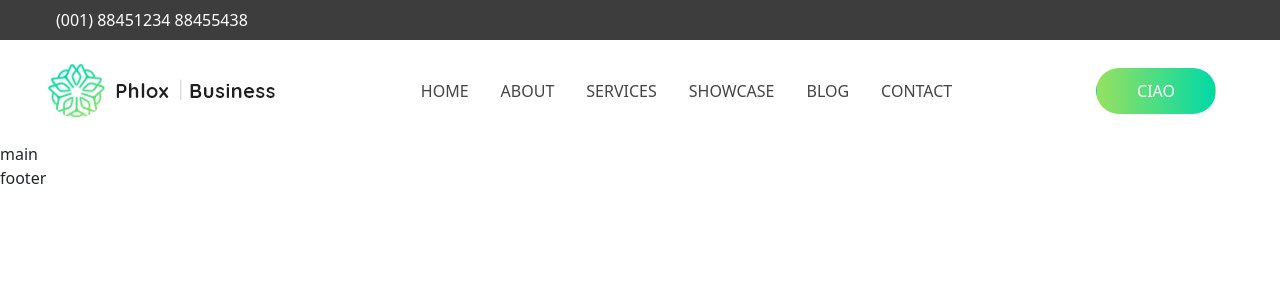
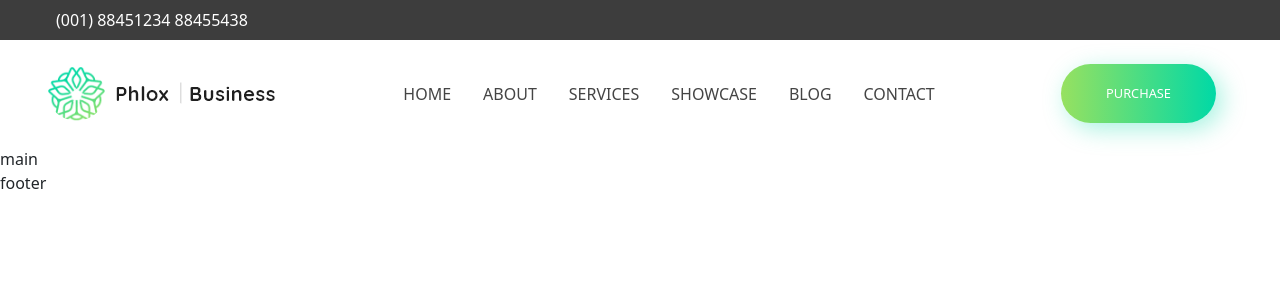
Before and after one commit to NelloRossi97/proj-html-vuejs, a Vue app: page / in a window 1280 px wide. Shown: the top 300 px of the page. Built offline with nearby package versions, Linux system fonts and the light colour scheme; the HTML template or start-up script is replaced by a standard one.

Commit message:
added font and components for buttons

```diff
--- a/index.html
+++ b/index.html
@@ -3,6 +3,9 @@
   <head>
     <meta charset="UTF-8" />
     <link rel="icon" type="image" href="/favicon.png" />
+    <link rel="preconnect" href="https://fonts.googleapis.com">
+    <link rel="preconnect" href="https://fonts.gstatic.com" crossorigin>
+    <link href="https://fonts.googleapis.com/css2?family=Quicksand:wght@400;700&display=swap" rel="stylesheet">
     <meta name="viewport" content="width=device-width, initial-scale=1.0" />
     <title>Progetto HTML/VueJS</title>
   </head>
--- a/src/assets/styles/general.scss
+++ b/src/assets/styles/general.scss
@@ -11,4 +11,5 @@
 
 body{
     background-color: $bg-primary;
+    font-family: 'Quicksand', sans-serif;
 }
--- /dev/null
+++ b/src/components/ButtonPrimary.vue
@@ -0,0 +1,27 @@
+<template>
+    <button class="button-primary">{{ text }}</button>
+</template>
+
+<script>
+    export default {
+    name: 'ButtonPrimary',
+        props: ['text']
+    }
+</script>
+
+<style lang="scss" scoped>
+@use '../assets/styles/partials/variables' as *;
+button{
+    background: $gradient-primary;
+    border-radius: 50px;
+    color: white;
+    text-transform: uppercase;
+    padding: 20px 45px;
+    font-size: 0.8rem;
+    box-shadow: 6px 6px 25px 0 rgba(0,217,166,.35);
+    border: none;
+    &:hover{
+        background: $gradient-secondary;
+    }
+}
+</style>
--- /dev/null
+++ b/src/components/ButtonSecondary.vue
@@ -0,0 +1,28 @@
+<template>
+    <button class="button-primary">{{ text }}</button>
+</template>
+
+<script>
+export default {
+    name: 'ButtonSecondary',
+    props: ['text']
+}
+</script>
+
+<style lang="scss" scoped>
+@use '../assets/styles/partials/variables' as *;
+
+button {
+    background: $gradient-secondary;
+    border-radius: 50px;
+    color: white;
+    text-transform: uppercase;
+    padding: 20px 45px;
+    font-size: 0.8rem;
+    border: none;
+    &:hover {
+        background: $gradient-primary;
+        box-shadow: 6px 6px 25px 0 rgba(0, 217, 166, .35);
+    }
+}
+</style>
--- a/src/components/NavBar.vue
+++ b/src/components/NavBar.vue
@@ -11,16 +11,20 @@
             </ul>
         </div>
         <div>
-            <button class="btn">ciao</button>
+            <ButtonPrimary :text="'purchase'"/>
             <i class="fa-solid fa-magnifying-glass ms-3"></i>
         </div>
     </nav>
 </template>
 
 <script>
-import {navbar} from '../data/data.js'
+import { navbar } from '../data/data.js';
+import ButtonPrimary from './ButtonPrimary.vue';
     export default {
     name: 'NavBar',
+    components: {
+        ButtonPrimary
+    },
     data() {
         return {
                 navbar
@@ -31,13 +35,6 @@
 
 <style lang="scss" scoped>
 @use '../assets/styles/partials/variables' as *;
-button{
-    background: $gradient-primary;
-    border-radius: 50px;
-    color: white;
-    text-transform: uppercase;
-    padding: 10px 40px;
-}
 i{
     color: $contrast-color;
 }
```
